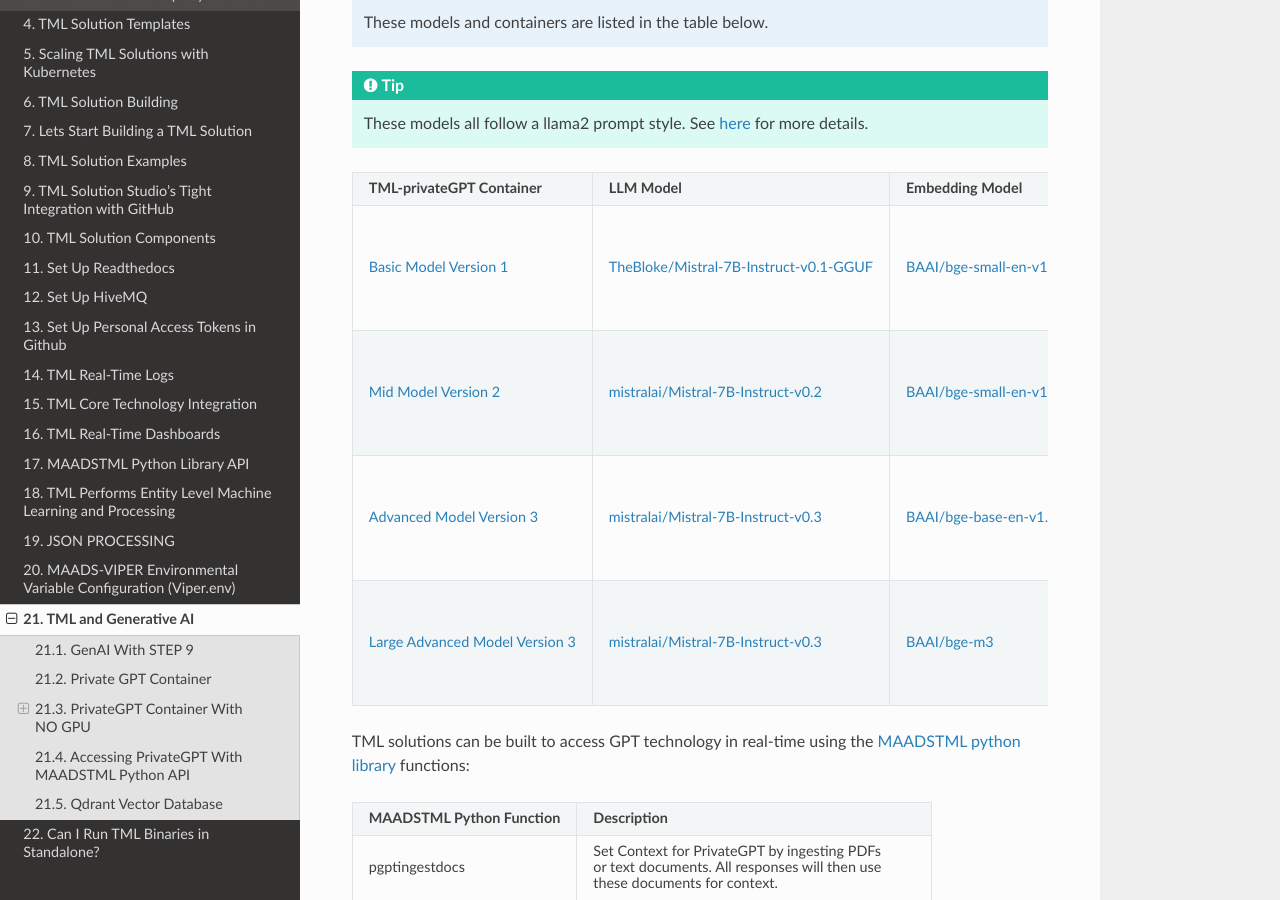
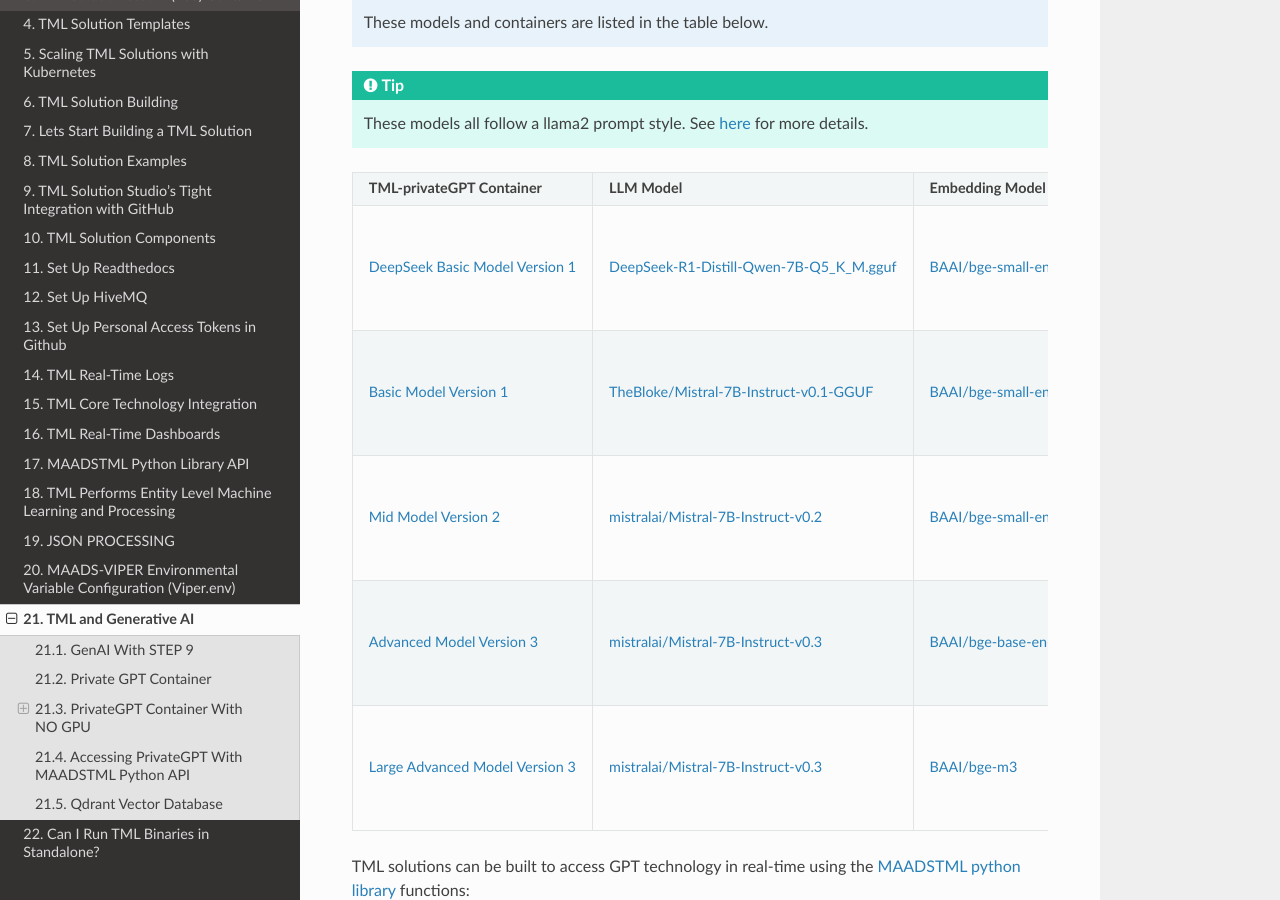
Before and after one commit to smaurice101/readthedocs, a Sphinx documentation site: the page built from docs/source/genai.rst, in a window 1280 px wide and 900 px high, scrolled down 435 px. Built offline with Sphinx 7.4.7 and the Read the Docs theme 3.1.0, drawn with Linux system fonts in a browser that asks for light colours.

Commit message:
Update genai.rst

```diff
--- a/docs/source/genai.rst
+++ b/docs/source/genai.rst
@@ -21,6 +21,13 @@
      - **LLM Model**
      - **Embedding Model**
      - **GPU Suggested Requirements**
+   * - `DeepSeek Basic Model Version 1 <https://hub.docker.com/r/maadsdocker/tml-privategpt-with-gpu-nvidia-amd64>`_
+     - `DeepSeek-R1-Distill-Qwen-7B-Q5_K_M.gguf <https://huggingface.co/bartowski/DeepSeek-R1-Distill-Qwen-7B-GGUF/blob/main/DeepSeek-R1-Distill-Qwen-7B-Q5_K_M.gguf>`_
+     - `BAAI/bge-small-en-v1.5 <https://huggingface.co/BAAI/bge-small-en-v1.5>`_
+     - #. Suggested VRAM/GPU should be around 20GB
+       #. SSD 2-3 TB
+       #. Suggested Machine: On-demand 1x NVIDIA A10
+       #. Suggested Cost GPU/Hour: $0.75/GPU/h
    * - `Basic Model Version 1 <https://hub.docker.com/r/maadsdocker/tml-privategpt-with-gpu-nvidia-amd64>`_
      - `TheBloke/Mistral-7B-Instruct-v0.1-GGUF <https://huggingface.co/TheBloke/Mistral-7B-Instruct-v0.1-GGUF>`_
      - `BAAI/bge-small-en-v1.5 <https://huggingface.co/BAAI/bge-small-en-v1.5>`_
```
